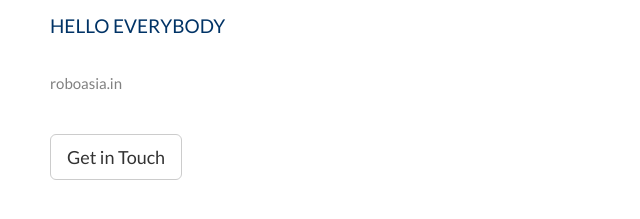
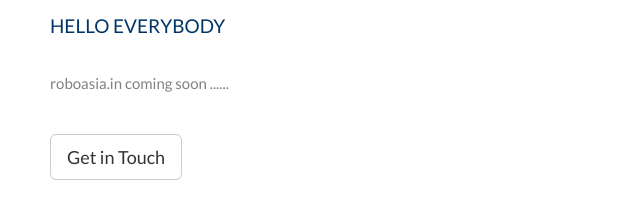
Before and after one commit to navarajacse/roboasia, a plain HTML site: page index.html in a window 1280 px wide. Shown: the part 505-724 px from the top of the page, 0-640 px from the left. Drawn offline with nearby package versions, Linux system fonts and the light colour scheme.

Commit message:
Update index.html

```diff
--- a/index.html
+++ b/index.html
@@ -228,7 +228,7 @@
     <div class="col-sm-8">
       <h2>About Company Page</h2>
       <h4> HELLO EVERYBODY </h4>
-      <p>roboasia.in  </p>
+      <p>roboasia.in  coming soon ......</p>
       <br><button class="btn btn-default btn-lg">Get in Touch</button>
     </div>
     <div class="col-sm-4">
```
